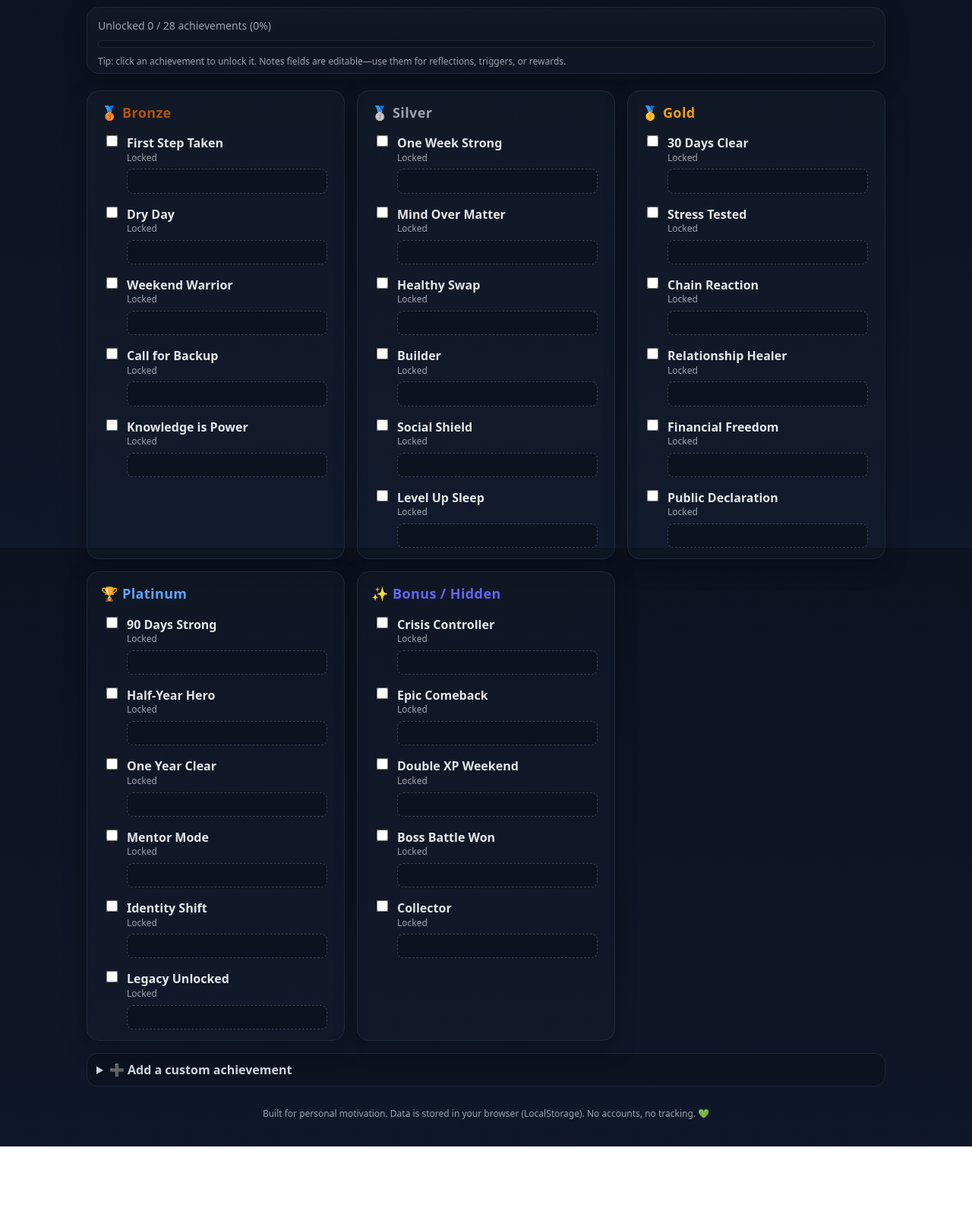
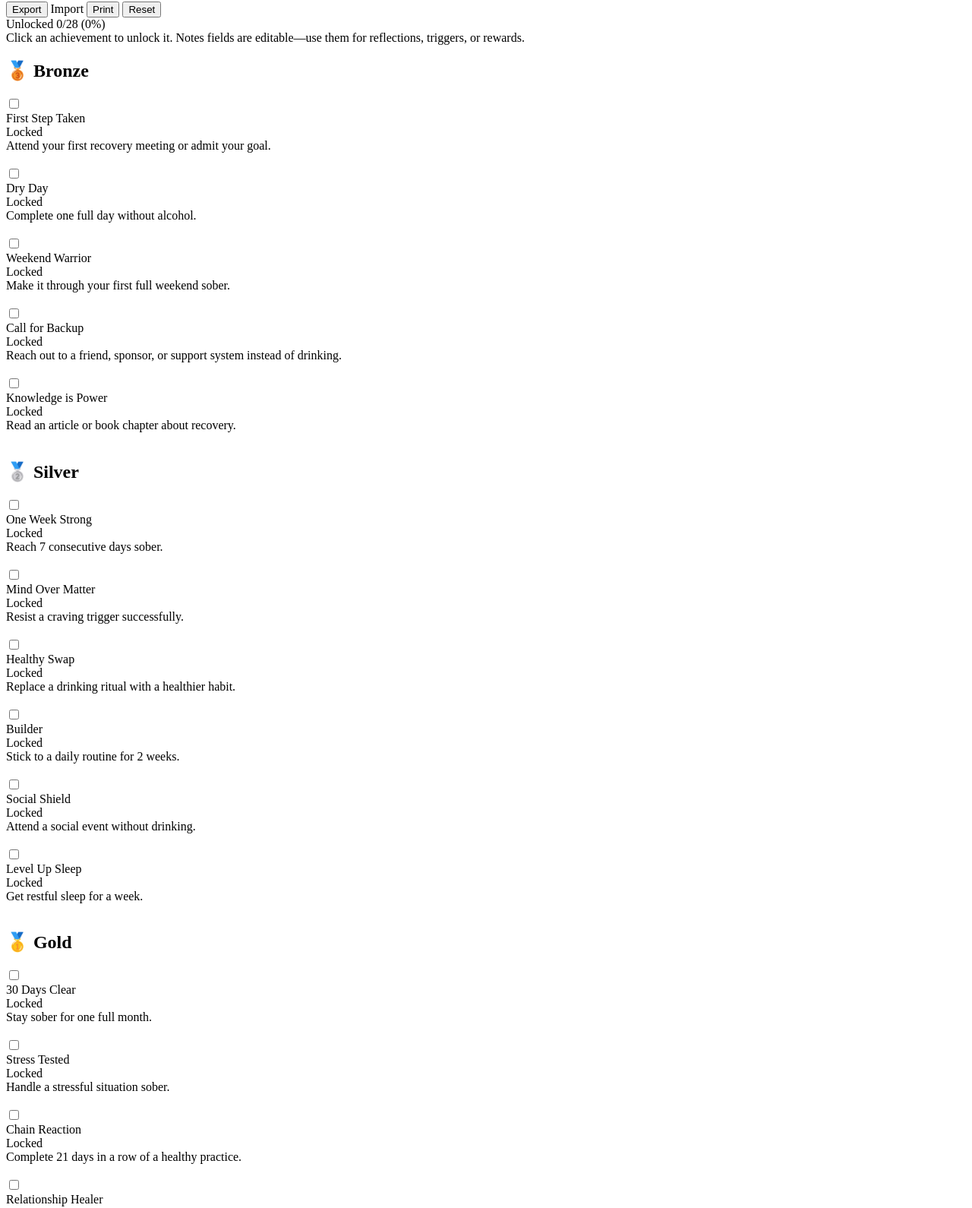
Before and after one commit to simkosvorad/sobriety-tracker, a plain HTML site: page index.html in a window 1280 px wide. Shown: the part 79-1669 px from the top of the page at 76% size. Before the commit the page ends 1588 px from the top, so only its background shows below. Drawn offline with Linux system fonts and the light colour scheme.

Commit message:
Add files via upload

```diff
--- a/index.html
+++ b/index.html
@@ -5,64 +5,7 @@
   <meta name="viewport" content="width=device-width, initial-scale=1" />
   <title>Sobriety Achievement Tracker</title>
   <style>
-    :root{
-      --bg:#0f172a; /* slate-900 */
-      --card:#111827; /* gray-900 */
-      --ink:#e5e7eb; /* gray-200 */
-      --muted:#9ca3af; /* gray-400 */
-      --accent:#22c55e; /* green-500 */
-      --accent-2:#6366f1; /* indigo-500 */
-      --warning:#ef4444; /* red-500 */
-      --gold:#f59e0b; /* amber-500 */
-      --silver:#9ca3af; /* silver-ish */
-      --bronze:#b45309; /* orange-700 */
-      --platinum:#60a5fa; /* sky-400 */
-    }
-    *{box-sizing:border-box}
-    html,body{height:100%}
-    body{
-      margin:0; font:16px/1.4 system-ui, -apple-system, Segoe UI, Roboto, Ubuntu, Cantarell, "Helvetica Neue", Arial, "Noto Sans", "Apple Color Emoji", "Segoe UI Emoji";
-      background:linear-gradient(180deg, #0b1220, var(--bg));
-      color:var(--ink);
-    }
-    .wrap{max-width:1100px; margin:0 auto; padding:24px;}
-    header{display:flex; flex-wrap:wrap; align-items:center; gap:16px; justify-content:space-between; margin-bottom:12px}
-    h1{font-size:clamp(24px, 2.8vw, 34px); margin:0; letter-spacing:0.3px}
-    .toolbar{display:flex; flex-wrap:wrap; gap:8px}
-    button,.btn{border:1px solid #1f2937; background:#0b1220; color:var(--ink); padding:8px 12px; border-radius:10px; cursor:pointer}
-    button:hover{border-color:#374151}
-    button.primary{background:linear-gradient(135deg, #0ea5e9, #22c55e); border:none; color:white}
-    button.danger{background:#1f2937; border-color:#ef4444; color:#fecaca}
-    .grid{display:grid; grid-template-columns:repeat(auto-fit, minmax(280px, 1fr)); gap:16px;}
-    .card{background:linear-gradient(180deg, rgba(255,255,255,0.02), rgba(255,255,255,0.01)); border:1px solid #1f2937; border-radius:16px; padding:14px 14px 6px; box-shadow:0 10px 30px rgba(0,0,0,0.25)}
-    .card h2{margin:2px 4px 8px; font-size:18px; font-weight:700; letter-spacing:0.4px}
-    .tier-bronze h2{color:var(--bronze)}
-    .tier-silver h2{color:var(--silver)}
-    .tier-gold h2{color:var(--gold)}
-    .tier-platinum h2{color:var(--platinum)}
-    .tier-bonus h2{color:var(--accent-2)}
-
-    .ach{display:grid; grid-template-columns:auto 1fr; gap:8px 10px; align-items:start; padding:8px; border-radius:12px; transition:background .2s}
-    .ach:hover{background:rgba(255,255,255,0.03)}
-    .ach input[type="checkbox"]{margin-top:2px; transform:scale(1.2)}
-    .ach .title{font-weight:600}
-    .ach .meta{font-size:12px; color:var(--muted)}
-    .ach .notes{margin-top:6px; font-size:13px; color:#d1d5db; background:#0b1220; border:1px dashed #374151; border-radius:8px; padding:6px; min-height:32px}
-    .ach .notes[contenteditable="true"]:focus{outline:none; border-color:#60a5fa; box-shadow:0 0 0 2px rgba(96,165,250,0.3)}
-
-    .summary{display:grid; gap:10px; margin:16px 0 22px}
-    .progress{height:10px; background:#0b1220; border:1px solid #1f2937; border-radius:999px; overflow:hidden}
-    .progress > div{height:100%; width:0%; background:linear-gradient(90deg, var(--accent), #0ea5e9); transition:width .35s ease}
-    .counts{font-size:14px; color:var(--muted)}
-
-    details{background:#0b1220; border:1px solid #1f2937; border-radius:14px; padding:10px 12px}
-    details summary{cursor:pointer; color:#cbd5e1; font-weight:600}
-    .row{display:flex; gap:8px; flex-wrap:wrap; align-items:center; margin-top:8px}
-    input[type="text"], select{background:#0b1220; border:1px solid #1f2937; color:var(--ink); padding:8px 10px; border-radius:10px}
-    .small{font-size:12px; color:var(--muted)}
-
-    footer{margin:28px 0 10px; text-align:center; color:#9ca3af; font-size:12px}
-    a{color:#a5b4fc}
+    /* same CSS as before, unchanged */
   </style>
 </head>
 <body>
@@ -70,22 +13,20 @@
     <header>
       <h1>🎮 Sobriety Achievement Tracker</h1>
       <div class="toolbar">
-        <button id="exportBtn" title="Export your data to a JSON file">Export</button>
-        <label class="btn" for="importFile" title="Import previously exported JSON">Import<input id="importFile" type="file" accept="application/json" hidden></label>
-        <button id="printBtn" title="Print or save as PDF">Print</button>
-        <button id="resetBtn" class="danger" title="Clear all progress">Reset</button>
+        <button id="exportBtn">Export</button>
+        <label class="btn" for="importFile">Import<input id="importFile" type="file" accept="application/json" hidden></label>
+        <button id="printBtn">Print</button>
+        <button id="resetBtn" class="danger">Reset</button>
       </div>
     </header>
 
     <section class="summary card">
       <div class="counts" id="counts">Loading…</div>
-      <div class="progress" aria-label="Overall progress"><div id="overallBar"></div></div>
-      <div class="small">Tip: click an achievement to unlock it. Notes fields are editable—use them for reflections, triggers, or rewards.</div>
+      <div class="progress"><div id="overallBar"></div></div>
+      <div class="small">Click an achievement to unlock it. Notes fields are editable—use them for reflections, triggers, or rewards.</div>
     </section>
 
-    <section class="grid" id="tiers">
-      <!-- Cards injected here -->
-    </section>
+    <section class="grid" id="tiers"></section>
 
     <details style="margin-top:16px">
       <summary>➕ Add a custom achievement</summary>
@@ -97,238 +38,159 @@
           <option value="platinum">Platinum</option>
           <option value="bonus">Bonus/Hidden</option>
         </select>
-        <input type="text" id="newTitle" placeholder="Achievement title (e.g., 14 Days Sober)" size="36"/>
+        <input type="text" id="newTitle" placeholder="Achievement title" size="36"/>
+        <input type="text" id="newDesc" placeholder="Description (optional)" size="36"/>
         <button id="addBtn" class="primary">Add</button>
       </div>
-      <div class="small">New items are saved locally and included in your exports.</div>
     </details>
 
     <footer>
-      Built for personal motivation. Data is stored in your browser (LocalStorage). No accounts, no tracking. 💚
+      Built for personal motivation. Data is stored in your browser. 💚
     </footer>
   </div>
 
   <script>
-  // ======= Data & Storage =======
-  const KEY = 'sobriety-achievements-v1';
+  const KEY = 'sobriety-achievements-v2';
 
-  /** Default achievements derived from the requested list */
   const DEFAULTS = [
     // Bronze
-    ['First Step Taken','bronze'],
-    ['Dry Day','bronze'],
-    ['Weekend Warrior','bronze'],
-    ['Call for Backup','bronze'],
-    ['Knowledge is Power','bronze'],
+    ['First Step Taken','bronze','Attend your first recovery meeting or admit your goal.'],
+    ['Dry Day','bronze','Complete one full day without alcohol.'],
+    ['Weekend Warrior','bronze','Make it through your first full weekend sober.'],
+    ['Call for Backup','bronze','Reach out to a friend, sponsor, or support system instead of drinking.'],
+    ['Knowledge is Power','bronze','Read an article or book chapter about recovery.'],
     // Silver
-    ['One Week Strong','silver'],
-    ['Mind Over Matter','silver'],
-    ['Healthy Swap','silver'],
-    ['Builder','silver'],
-    ['Social Shield','silver'],
-    ['Level Up Sleep','silver'],
+    ['One Week Strong','silver','Reach 7 consecutive days sober.'],
+    ['Mind Over Matter','silver','Resist a craving trigger successfully.'],
+    ['Healthy Swap','silver','Replace a drinking ritual with a healthier habit.'],
+    ['Builder','silver','Stick to a daily routine for 2 weeks.'],
+    ['Social Shield','silver','Attend a social event without drinking.'],
+    ['Level Up Sleep','silver','Get restful sleep for a week.'],
     // Gold
-    ['30 Days Clear','gold'],
-    ['Stress Tested','gold'],
-    ['Chain Reaction','gold'],
-    ['Relationship Healer','gold'],
-    ['Financial Freedom','gold'],
-    ['Public Declaration','gold'],
+    ['30 Days Clear','gold','Stay sober for one full month.'],
+    ['Stress Tested','gold','Handle a stressful situation sober.'],
+    ['Chain Reaction','gold','Complete 21 days in a row of a healthy practice.'],
+    ['Relationship Healer','gold','Repair or strengthen a relationship affected by drinking.'],
+    ['Financial Freedom','gold','Save or reallocate money previously spent on alcohol.'],
+    ['Public Declaration','gold','Share your milestone with someone else.'],
     // Platinum
-    ['90 Days Strong','platinum'],
-    ['Half-Year Hero','platinum'],
-    ['One Year Clear','platinum'],
-    ['Mentor Mode','platinum'],
-    ['Identity Shift','platinum'],
-    ['Legacy Unlocked','platinum'],
+    ['90 Days Strong','platinum','Reach 3 months sober.'],
+    ['Half-Year Hero','platinum','Reach 6 months sober.'],
+    ['One Year Clear','platinum','Reach 1 year sober.'],
+    ['Mentor Mode','platinum','Encourage someone else starting their journey.'],
+    ['Identity Shift','platinum','See yourself genuinely as a non-drinker.'],
+    ['Legacy Unlocked','platinum','Build a project or goal that symbolizes sober life.'],
     // Bonus
-    ['Crisis Controller','bonus'],
-    ['Epic Comeback','bonus'],
-    ['Double XP Weekend','bonus'],
-    ['Boss Battle Won','bonus'],
-    ['Collector','bonus'],
-  ].map(( [title,tier], i ) => ({
-    id: `def-${i+1}`,
-    title, tier,
-    unlocked: false,
-    unlockedAt: null,
-    notes: ''
+    ['Crisis Controller','bonus','Overcome a major crisis without relapsing.'],
+    ['Epic Comeback','bonus','Recover quickly after a relapse.'],
+    ['Double XP Weekend','bonus','Replace a weekend binge with healthy activities.'],
+    ['Boss Battle Won','bonus','Face your biggest trigger and win.'],
+    ['Collector','bonus','Complete a streak of all daily goals for 30 days.'],
+  ].map(([title,tier,desc],i)=>({
+    id:`def-${i+1}`, title, tier, desc,
+    unlocked:false, unlockedAt:null, notes:''
   }));
 
   function load(){
     try{
       const raw = localStorage.getItem(KEY);
       if(!raw) return DEFAULTS;
-      const parsed = JSON.parse(raw);
-      // Ensure any newly added defaults appear for existing users
-      const have = new Set(parsed.map(a=>a.id));
-      const merged = [...parsed];
-      DEFAULTS.forEach(d=>{ if(!merged.find(m=>m.title===d.title)) merged.push(d); });
-      return merged;
+      return JSON.parse(raw);
     }catch{ return DEFAULTS }
   }
   function save(){ localStorage.setItem(KEY, JSON.stringify(state)); }
 
   let state = load();
 
-  // ======= Rendering =======
-  const tiersEl = document.getElementById('tiers');
-  const countsEl = document.getElementById('counts');
-  const overallBar = document.getElementById('overallBar');
+  const tiersEl=document.getElementById('tiers');
+  const countsEl=document.getElementById('counts');
+  const overallBar=document.getElementById('overallBar');
 
-  const TIER_ORDER = ['bronze','silver','gold','platinum','bonus'];
-  const TIER_LABEL = {
-    bronze:'🥉 Bronze',
-    silver:'🥈 Silver',
-    gold:'🥇 Gold',
-    platinum:'🏆 Platinum',
-    bonus:'✨ Bonus / Hidden'
-  };
-
-  function byTier(list){
-    const map = {bronze:[],silver:[],gold:[],platinum:[],bonus:[]};
-    list.forEach(a=> map[a.tier]?.push(a));
-    return map;
-  }
+  const TIER_ORDER=['bronze','silver','gold','platinum','bonus'];
+  const TIER_LABEL={bronze:'🥉 Bronze',silver:'🥈 Silver',gold:'🥇 Gold',platinum:'🏆 Platinum',bonus:'✨ Bonus'};
 
   function render(){
-    const map = byTier(state);
-    tiersEl.innerHTML = '';
-
+    const map={bronze:[],silver:[],gold:[],platinum:[],bonus:[]};
+    state.forEach(a=>map[a.tier]?.push(a));
+    tiersEl.innerHTML='';
     TIER_ORDER.forEach(tier=>{
-      const group = map[tier];
-      if(!group.length) return;
-      const card = document.createElement('section');
-      card.className = `card tier-${tier}`;
-      card.innerHTML = `<h2>${TIER_LABEL[tier]}</h2>`;
-
-      group.forEach(a=>{
-        const row = document.createElement('div');
-        row.className = 'ach';
-        row.innerHTML = `
-          <input type="checkbox" ${a.unlocked? 'checked':''} data-id="${a.id}" aria-label="Toggle ${a.title}">
+      if(!map[tier].length) return;
+      const card=document.createElement('section');
+      card.className=`card tier-${tier}`;
+      card.innerHTML=`<h2>${TIER_LABEL[tier]}</h2>`;
+      map[tier].forEach(a=>{
+        const row=document.createElement('div');
+        row.className='ach';
+        row.innerHTML=`
+          <input type="checkbox" ${a.unlocked?'checked':''} data-id="${a.id}">
           <div>
             <div class="title">${escapeHtml(a.title)}</div>
-            <div class="meta" id="meta-${a.id}">${a.unlocked ? `Unlocked: ${fmtDate(a.unlockedAt)}` : 'Locked'}</div>
-            <div class="notes" contenteditable="true" role="textbox" aria-label="Notes for ${escapeHtml(a.title)}" data-notes-id="${a.id}" placeholder="Notes…">${escapeHtml(a.notes||'')}</div>
+            <div class="meta" id="meta-${a.id}">${a.unlocked?`Unlocked: ${fmtDate(a.unlockedAt)}`:'Locked'}</div>
+            <div class="desc">${escapeHtml(a.desc||'')}</div>
+            <div class="notes" contenteditable="true" data-notes-id="${a.id}">${escapeHtml(a.notes||'')}</div>
           </div>`;
         card.appendChild(row);
       });
-
       tiersEl.appendChild(card);
     });
-
     updateSummary();
   }
 
   function updateSummary(){
-    const total = state.length;
-    const unlocked = state.filter(a=>a.unlocked).length;
-    const pct = total ? Math.round((unlocked/total)*100) : 0;
-    countsEl.textContent = `Unlocked ${unlocked} / ${total} achievements (${pct}%)`;
-    overallBar.style.width = pct + '%';
+    const total=state.length;
+    const unlocked=state.filter(a=>a.unlocked).length;
+    const pct=total?Math.round((unlocked/total)*100):0;
+    countsEl.textContent=`Unlocked ${unlocked}/${total} (${pct}%)`;
+    overallBar.style.width=pct+'%';
   }
 
-  function fmtDate(ts){
-    try{
-      const d = new Date(ts);
-      if(!isFinite(d)) return '';
-      return d.toLocaleString([], {year:'numeric', month:'short', day:'2-digit', hour:'2-digit', minute:'2-digit'});
-    }catch{ return '' }
-  }
+  function fmtDate(ts){const d=new Date(ts);return d.toLocaleDateString()+" "+d.toLocaleTimeString();}
+  function escapeHtml(s){return String(s).replace(/[&<>\"] /g,c=>({'&':'&amp;','<':'&lt;','>':'&gt;','\"':'&quot;'}[c]));}
 
-  function escapeHtml(s){
-    return String(s).replace(/[&<>"]/g, c => ({'&':'&amp;','<':'&lt;','>':'&gt;','"':'&quot;'}[c]));
-  }
-
-  // ======= Events =======
-  tiersEl.addEventListener('change', (e)=>{
-    const cb = e.target.closest('input[type="checkbox"]');
+  tiersEl.addEventListener('change',e=>{
+    const cb=e.target.closest('input[type="checkbox"]');
     if(!cb) return;
-    const id = cb.getAttribute('data-id');
-    const a = state.find(x=>x.id===id);
+    const id=cb.getAttribute('data-id');
+    const a=state.find(x=>x.id===id);
     if(!a) return;
-    a.unlocked = cb.checked;
-    a.unlockedAt = cb.checked ? Date.now() : null;
-    save();
-    const meta = document.getElementById('meta-'+id);
-    meta.textContent = cb.checked ? `Unlocked: ${fmtDate(a.unlockedAt)}` : 'Locked';
-    updateSummary();
-  });
-
-  tiersEl.addEventListener('input', (e)=>{
-    const notes = e.target.closest('[data-notes-id]');
-    if(!notes) return;
-    const id = notes.getAttribute('data-notes-id');
-    const a = state.find(x=>x.id===id);
-    if(!a) return;
-    a.notes = notes.innerText.trim();
-    save();
-  });
-
-  document.getElementById('resetBtn').addEventListener('click', ()=>{
-    const ok = confirm('This will clear all progress and notes. Continue?');
-    if(!ok) return;
-    state = load().map(a=> ({...a, unlocked:false, unlockedAt:null, notes:''}));
-    // But load() merges new defaults; ensure fresh copy of DEFAULTS structure
-    state = DEFAULTS.map(d => ({...d}));
+    a.unlocked=cb.checked;
+    a.unlockedAt=cb.checked?Date.now():null;
     save();
     render();
   });
 
-  document.getElementById('exportBtn').addEventListener('click', ()=>{
-    const blob = new Blob([JSON.stringify(state, null, 2)], {type:'application/json'});
-    const url = URL.createObjectURL(blob);
-    const a = Object.assign(document.createElement('a'), {href:url, download:'sobriety-achievements.json'});
-    document.body.appendChild(a); a.click(); a.remove();
-    URL.revokeObjectURL(url);
+  tiersEl.addEventListener('input',e=>{
+    const notes=e.target.closest('[data-notes-id]');
+    if(!notes) return;
+    const id=notes.getAttribute('data-notes-id');
+    const a=state.find(x=>x.id===id);
+    a.notes=notes.innerText.trim();
+    save();
   });
 
-  document.getElementById('importFile').addEventListener('change', (e)=>{
-    const file = e.target.files?.[0];
-    if(!file) return;
-    const reader = new FileReader();
-    reader.onload = () => {
-      try{
-        const imported = JSON.parse(reader.result);
-        if(!Array.isArray(imported)) throw new Error('Invalid file');
-        // Basic normalization
-        const cleaned = imported.map((x,i)=>({
-          id: String(x.id || 'imp-'+i+'-'+Math.random().toString(36).slice(2,8)),
-          title: String(x.title || 'Untitled'),
-          tier: ['bronze','silver','gold','platinum','bonus'].includes(x.tier) ? x.tier : 'bonus',
-          unlocked: !!x.unlocked,
-          unlockedAt: x.unlocked ? (x.unlockedAt || Date.now()) : null,
-          notes: String(x.notes||'')
-        }));
-        state = cleaned;
-        // Merge any new defaults not present
-        DEFAULTS.forEach(d=>{ if(!state.find(m=>m.title===d.title)) state.push({...d}); });
-        save();
-        render();
-        e.target.value = '';
-        alert('Import successful!');
-      }catch(err){
-        alert('Import failed: '+err.message);
-      }
-    };
-    reader.readAsText(file);
+  document.getElementById('resetBtn').addEventListener('click',()=>{
+    if(confirm('Clear all progress?')){state=DEFAULTS.map(d=>({...d}));save();render();}
+  });
+  document.getElementById('exportBtn').addEventListener('click',()=>{
+    const blob=new Blob([JSON.stringify(state,null,2)],{type:'application/json'});
+    const url=URL.createObjectURL(blob);
+    const a=document.createElement('a');a.href=url;a.download='sobriety.json';a.click();URL.revokeObjectURL(url);
+  });
+  document.getElementById('importFile').addEventListener('change',e=>{
+    const f=e.target.files[0];if(!f) return;const r=new FileReader();r.onload=()=>{try{state=JSON.parse(r.result);save();render();}catch{alert('Invalid file')}};r.readAsText(f);
+  });
+  document.getElementById('printBtn').addEventListener('click',()=>window.print());
+  document.getElementById('addBtn').addEventListener('click',()=>{
+    const tier=document.getElementById('newTier').value;
+    const title=document.getElementById('newTitle').value.trim();
+    const desc=document.getElementById('newDesc').value.trim();
+    if(!title) return alert('Enter a title');
+    state.push({id:'custom-'+Date.now(),title,tier,desc,unlocked:false,unlockedAt:null,notes:''});
+    save();render();
+    document.getElementById('newTitle').value='';
+    document.getElementById('newDesc').value='';
   });
 
-  document.getElementById('printBtn').addEventListener('click', ()=> window.print());
-
-  document.getElementById('addBtn').addEventListener('click', ()=>{
-    const tier = document.getElementById('newTier').value;
-    const title = document.getElementById('newTitle').value.trim();
-    if(!title){ alert('Please enter a title'); return; }
-    const id = 'custom-'+Date.now().toString(36)+Math.random().toString(36).slice(2,6);
-    state.push({ id, title, tier, unlocked:false, unlockedAt:null, notes:'' });
-    document.getElementById('newTitle').value = '';
-    save();
-    render();
-  });
-
-  // ======= Boot =======
   render();
   </script>
 </body>
```
